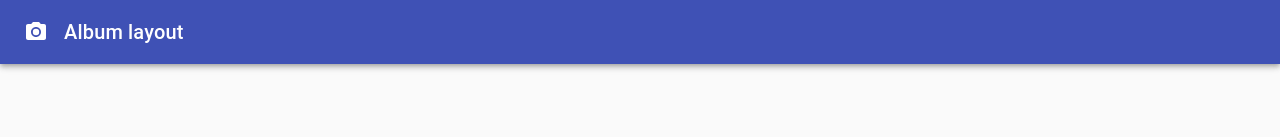
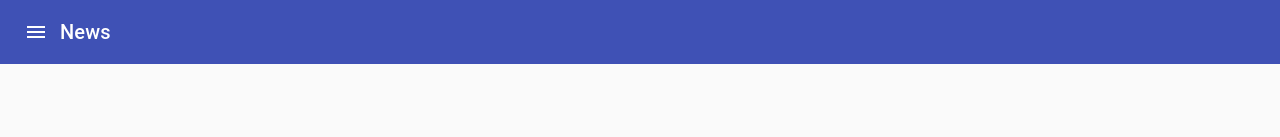
Before and after one commit to rchoudhari/State-Farm-Design, a React (Create React App) app: page / in a window 1280 px wide. Shown: the top 137 px of the page. Built offline with nearby package versions, Linux system fonts and the light colour scheme.

Commit message:
Version 2

```diff
--- a/src/App.js
+++ b/src/App.js
@@ -1,19 +1,27 @@
 import React from "react";
 import AppBar from "@material-ui/core/AppBar";
 import Button from "@material-ui/core/Button";
-import CameraIcon from "@material-ui/icons/PhotoCamera";
+import IconButton from "@material-ui/core/IconButton";
+import MenuIcon from "@material-ui/icons/Menu";
 import Card from "@material-ui/core/Card";
 import CardActions from "@material-ui/core/CardActions";
 import CardContent from "@material-ui/core/CardContent";
 import CardMedia from "@material-ui/core/CardMedia";
 import CssBaseline from "@material-ui/core/CssBaseline";
+import Drawer from "@material-ui/core/Drawer";
 import Grid from "@material-ui/core/Grid";
 import Toolbar from "@material-ui/core/Toolbar";
 import Typography from "@material-ui/core/Typography";
 import { makeStyles } from "@material-ui/core/styles";
 import Container from "@material-ui/core/Container";
 import Link from "@material-ui/core/Link";
-import { createMuiTheme } from "@material-ui/core/styles";
+import List from "@material-ui/core/List";
+import Divider from "@material-ui/core/Divider";
+import ListItem from "@material-ui/core/ListItem";
+import ListItemIcon from "@material-ui/core/ListItemIcon";
+import ListItemText from "@material-ui/core/ListItemText";
+import InboxIcon from "@material-ui/icons/MoveToInbox";
+import MailIcon from "@material-ui/icons/Mail";
 
 function Copyright() {
   return (
@@ -27,12 +35,6 @@
     </Typography>
   );
 }
-
-const darkTheme = createMuiTheme({
-  palette: {
-    type: "dark"
-  }
-});
 
 const useStyles = makeStyles(theme => ({
   icon: {
@@ -77,14 +79,73 @@
 }
 export default function Album() {
   const classes = useStyles();
+  const [state, setState] = React.useState({
+    top: false,
+    left: false,
+    bottom: false,
+    right: false
+  });
+
+  const toggleDrawer = (side, open) => event => {
+    if (
+      event.type === "keydown" &&
+      (event.key === "Tab" || event.key === "Shift")
+    ) {
+      return;
+    }
+
+    setState({ ...state, [side]: open });
+  };
+  const sideList = side => (
+    <div
+      className={classes.list}
+      role="presentation"
+      onClick={toggleDrawer(side, false)}
+      onKeyDown={toggleDrawer(side, false)}
+    >
+      <List>
+        {["Inbox", "Starred", "Send email", "Drafts"].map((text, index) => (
+          <ListItem button key={text}>
+            <ListItemIcon>
+              {index % 2 === 0 ? <InboxIcon /> : <MailIcon />}
+            </ListItemIcon>
+            <ListItemText primary={text} />
+          </ListItem>
+        ))}
+      </List>
+      <Divider />
+      <List>
+        {["All mail", "Trash", "Spam"].map((text, index) => (
+          <ListItem button key={text}>
+            <ListItemIcon>
+              {index % 2 === 0 ? <InboxIcon /> : <MailIcon />}
+            </ListItemIcon>
+            <ListItemText primary={text} />
+          </ListItem>
+        ))}
+      </List>
+    </div>
+  );
+
   return (
     <React.Fragment>
       <CssBaseline />
-      <AppBar position="relative">
+      <AppBar position="static">
         <Toolbar>
-          <CameraIcon className={classes.icon} />
-          <Typography variant="h6" color="inherit" noWrap>
-            Album layout
+          <IconButton
+            onClick={toggleDrawer("left", true)}
+            edge="start"
+            className={classes.menuButton}
+            color="inherit"
+            aria-label="menu"
+          >
+            <MenuIcon />
+          </IconButton>
+          <Drawer open={state.left} onClose={toggleDrawer("left", false)}>
+            {sideList("left")}
+          </Drawer>
+          <Typography variant="h6" className={classes.title}>
+            News
           </Typography>
         </Toolbar>
       </AppBar>
```
